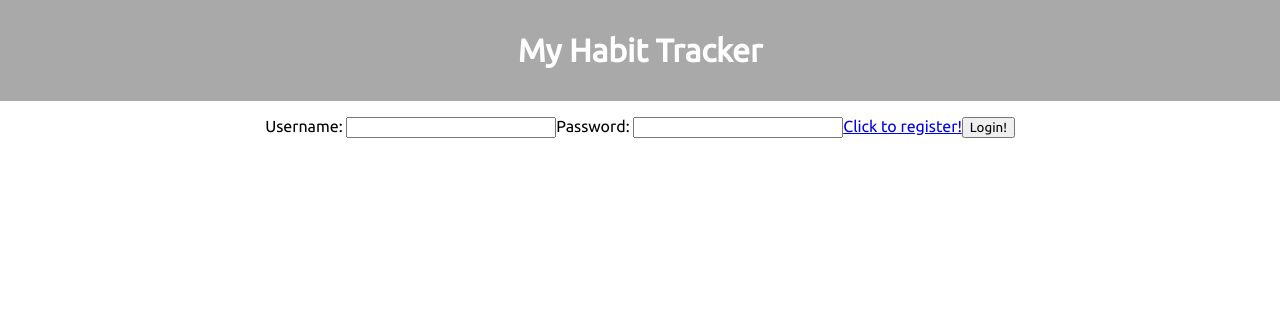
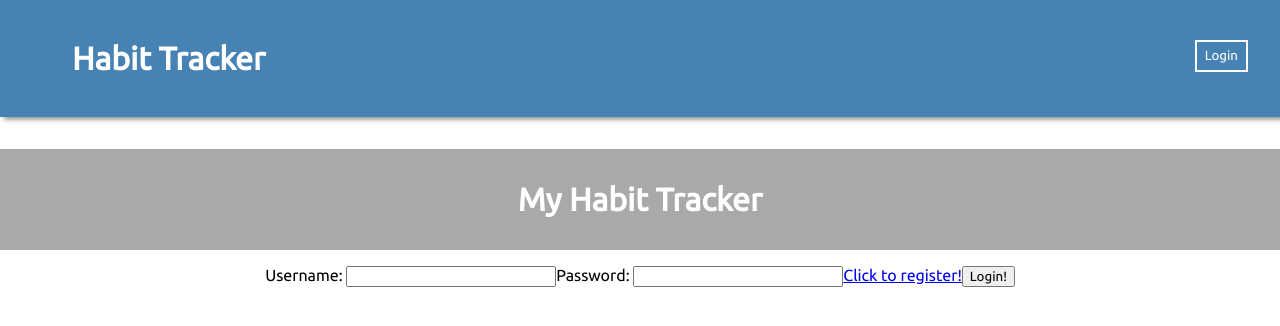
Before and after one commit to jjvega86/habit-tracker-full, a React (Create React App) app: page /login in a window 1280 px wide. Shown: the top 326 px of the page. Built offline with nearby package versions, Linux system fonts and the light colour scheme.

Commit message:
Added NavBar component + all styled components for NavBar

```diff
--- a/src/App.tsx
+++ b/src/App.tsx
@@ -9,11 +9,13 @@ import LoginPage from "./views/Login/LoginPage";
 
 // Components
 import HabitHeader from "./components/HabitHeader/HabitHeader";
+import Navbar from "./components/NavBar/NavBar";
 
 function App() {
   return (
     <>
       <GlobalStyle />
+      <Navbar />
       <HabitHeader />
       <Routes>
         <Route
--- /dev/null
+++ b/src/components/NavBar/NavBar.js
@@ -0,0 +1,29 @@
+import { useContext } from "react";
+import { useNavigate, Link } from "react-router-dom";
+import AuthContext from "../../context/AuthContext";
+import { Nav, NavList, ListItem, NavButton, Brand } from "./NavBar.styles";
+
+const Navbar = () => {
+  const { logoutUser, user } = useContext(AuthContext);
+  const navigate = useNavigate();
+  return (
+    <Nav>
+      <NavList>
+        <Brand>
+          <Link to="/" style={{ textDecoration: "none", color: "white" }}>
+            <b>Habit Tracker</b>
+          </Link>
+        </Brand>
+        <ListItem>
+          {user ? (
+            <NavButton onClick={logoutUser}>Logout</NavButton>
+          ) : (
+            <NavButton onClick={() => navigate("/login")}>Login</NavButton>
+          )}
+        </ListItem>
+      </NavList>
+    </Nav>
+  );
+};
+
+export default Navbar;
--- /dev/null
+++ b/src/components/NavBar/NavBar.styles.js
@@ -0,0 +1,37 @@
+import styled from "styled-components";
+
+export const Nav = styled.div`
+  background: steelblue;
+  box-shadow: 4px 2px 5px gray;
+  color: white;
+  margin-bottom: 2rem;
+  padding: 1.5rem 2rem;
+`;
+
+export const NavList = styled.ul`
+  display: flex;
+  justify-content: space-between;
+  list-style-type: none;
+`;
+
+export const ListItem = styled.li`
+  font-size: 1.25rem;
+`;
+
+export const NavButton = styled.button`
+  background: transparent;
+  border: 2px solid white;
+  color: white;
+  padding: 0.4rem 0.5rem;
+
+  &:hover {
+    background: white;
+    color: steelblue;
+    cursor: pointer;
+  }
+`;
+
+export const Brand = styled.li`
+  cursor: pointer;
+  font-size: 2rem;
+`;
```
